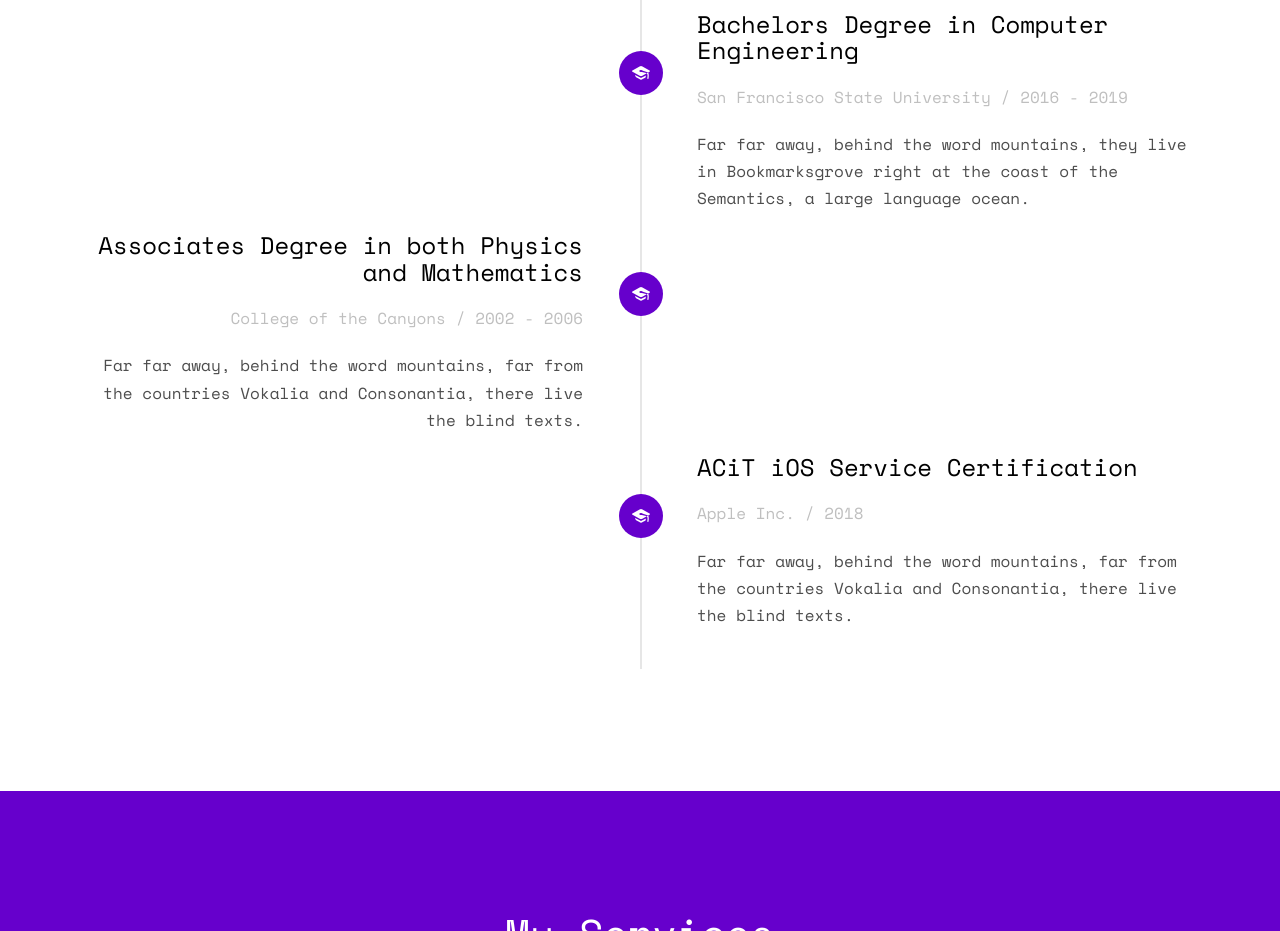
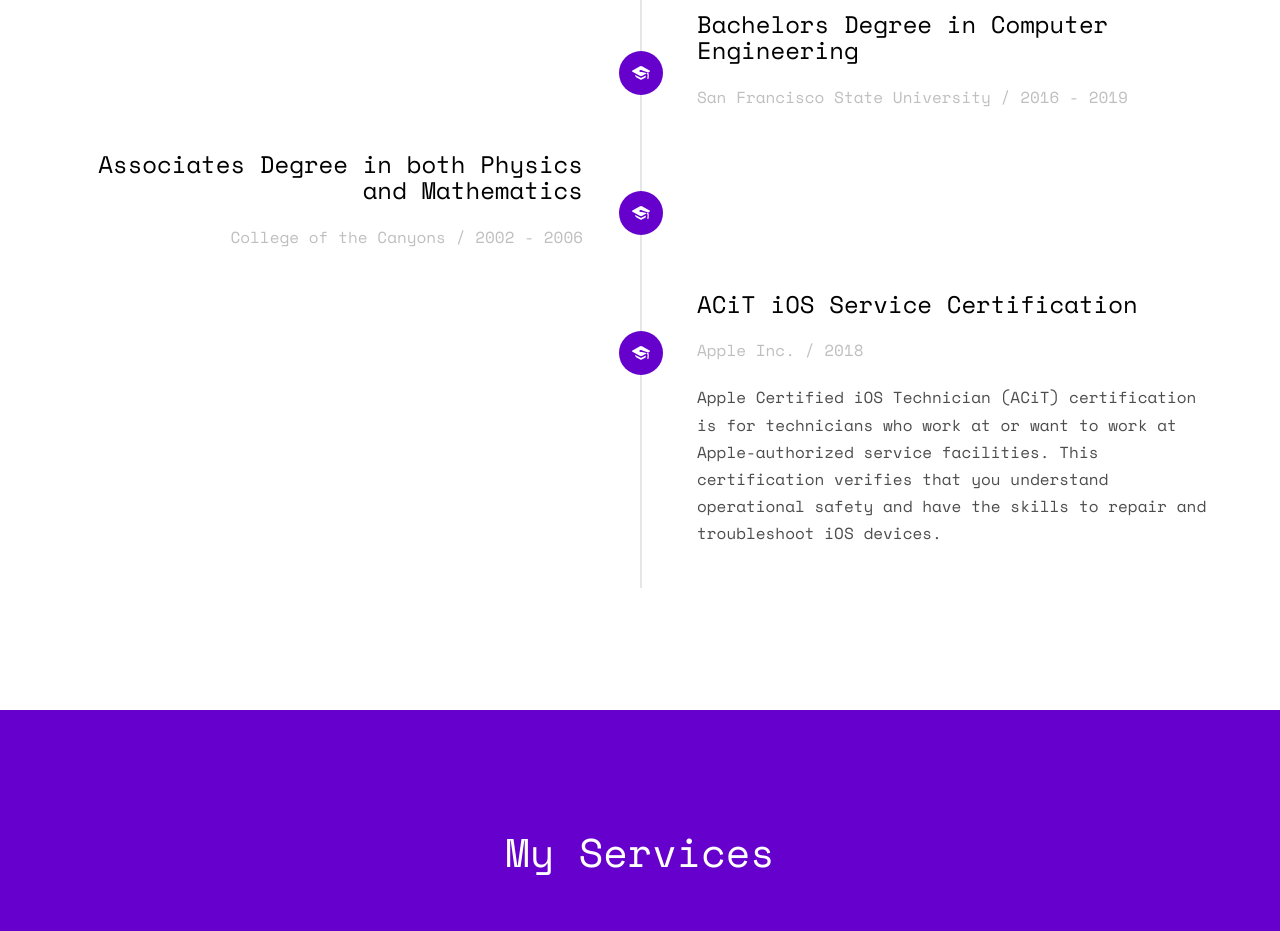
Before and after one commit to kay-rey/NewPortfolioSite, a plain HTML site: page purple/index.html in a window 1280 px wide. Shown: the part 3060-3991 px from the top of the page. Drawn offline with nearby package versions, Linux system fonts and the light colour scheme; some packages are replaced by stand-ins of ours; no server answers; files whose address does not match are found by name.

Commit message:
Update index.html
took out timeline bodies for education

```diff
--- a/purple/index.html
+++ b/purple/index.html
@@ -154,9 +154,6 @@
                                         <h3 class="timeline-title">Bachelors Degree in Computer Engineering</h3>
                                         <span class="company">San Francisco State University / 2016 - 2019</span>
                                     </div>
-                                    <div class="timeline-body">
-                                        <p>Far far away, behind the word mountains, they live in Bookmarksgrove right at the coast of the Semantics, a large language ocean.</p>
-                                    </div>
                                 </div>
                             </li>
                             <li class="animate-box timeline-unverted">
@@ -165,9 +162,6 @@
                                     <div class="timeline-heading">
                                         <h3 class="timeline-title">Associates Degree in both Physics and Mathematics</h3>
                                         <span class="company">College of the Canyons / 2002 - 2006</span>
-                                    </div>
-                                    <div class="timeline-body">
-                                        <p>Far far away, behind the word mountains, far from the countries Vokalia and Consonantia, there live the blind texts.</p>
                                     </div>
                                 </div>
                             </li>
@@ -179,7 +173,7 @@
                                         <span class="company">Apple Inc. / 2018</span>
                                     </div>
                                     <div class="timeline-body">
-                                        <p>Far far away, behind the word mountains, far from the countries Vokalia and Consonantia, there live the blind texts.</p>
+                                        <p>Apple Certified iOS Technician (ACiT) certification is for technicians who work at or want to work at Apple-authorized service facilities. This certification verifies that you understand operational safety and have the skills to repair and troubleshoot iOS devices.</p>
                                     </div>
                                 </div>
                             </li>
```
